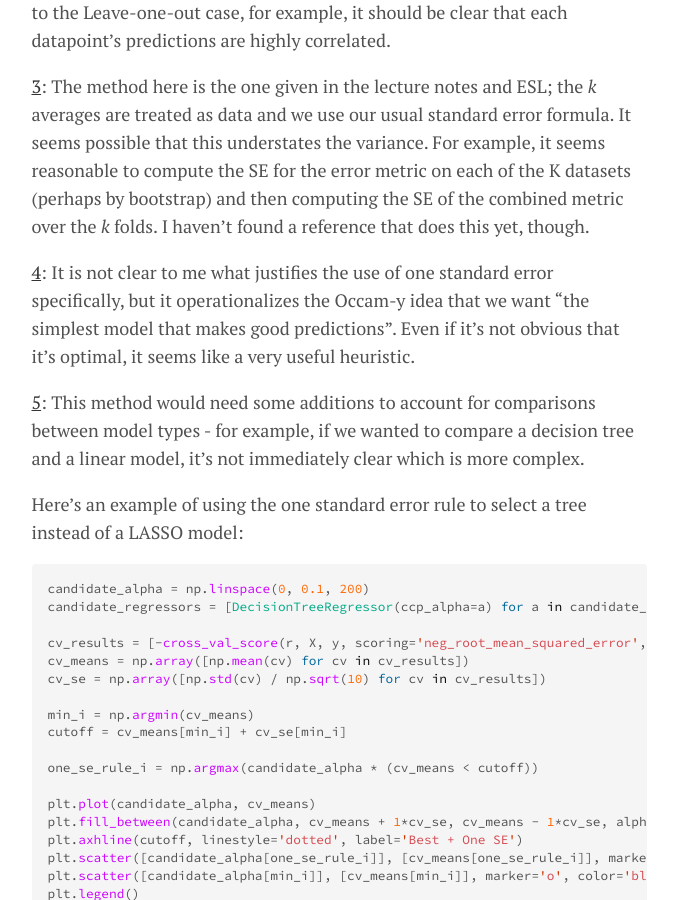
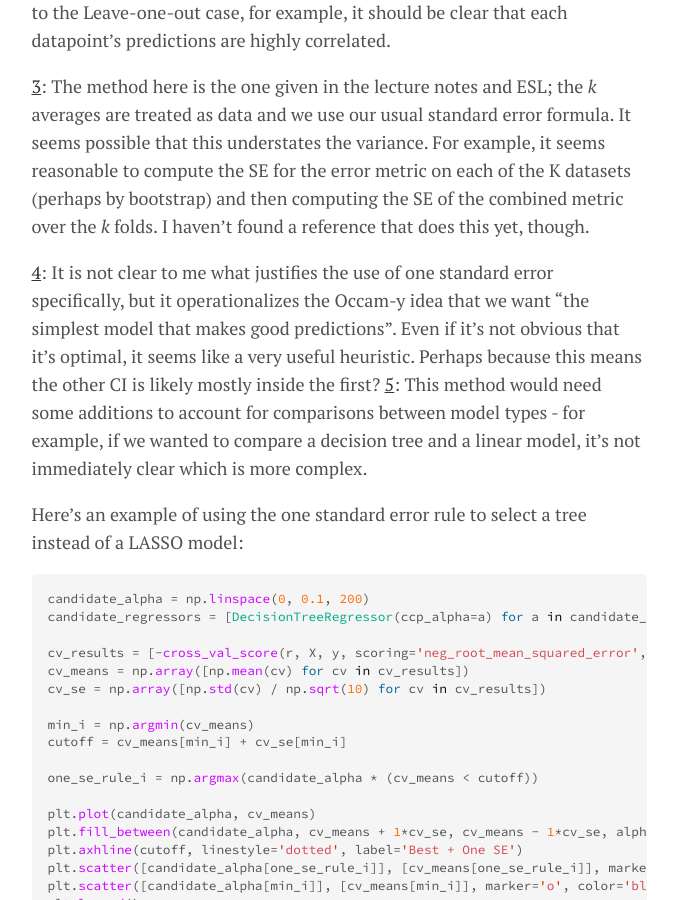
Before and after one commit to lmc2179/lmc2179.github.io, a Jekyll site: the page built from _posts/2020-07-07-cvci.md, in a window 1280 px wide and 900 px high, scrolled down 5837 px. Shown: the whole window, without its empty margins (301-978 px from the left). Built offline with Jekyll 4.4.1, drawn with Linux system fonts in a browser that asks for light colours.

Commit message:
Update 2020-07-07-cvci.md

```diff
--- a/_posts/2020-07-07-cvci.md
+++ b/_posts/2020-07-07-cvci.md
@@ -129,8 +129,7 @@ We could also model each model's CV as a hierarchical model (data point error ->
 
 <a name="foot3">3</a>: The method here is the one given in the lecture notes and ESL; the _k_ averages are treated as data and we use our usual standard error formula. It seems possible that this understates the variance. For example, it seems reasonable to compute the SE for the error metric on each of the K datasets (perhaps by bootstrap) and then computing the SE of the combined metric over the _k_ folds. I haven't found a reference that does this yet, though.
 
-<a name="foot4">4</a>: It is not clear to me what justifies the use of one standard error specifically, but it operationalizes the Occam-y idea that we want "the simplest model that makes good predictions". Even if it's not obvious that it's optimal, it seems like a very useful heuristic.
-
+<a name="foot4">4</a>: It is not clear to me what justifies the use of one standard error specifically, but it operationalizes the Occam-y idea that we want "the simplest model that makes good predictions". Even if it's not obvious that it's optimal, it seems like a very useful heuristic. Perhaps because this means the other CI is likely mostly inside the first?
 <a name="foot5">5</a>: This method would need some additions to account for comparisons between model types - for example, if we wanted to compare a decision tree and a linear model, it's not immediately clear which is more complex.
 
 Here's an example of using the one standard error rule to select a tree instead of a LASSO model:
```
